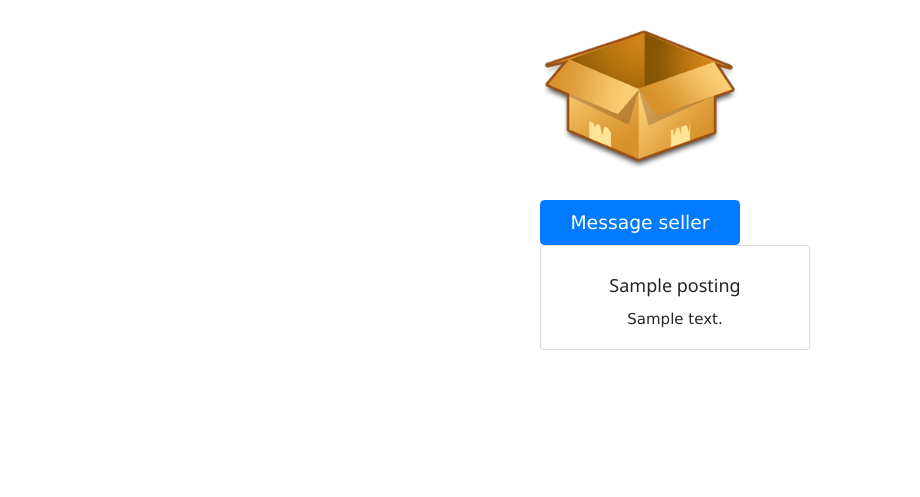
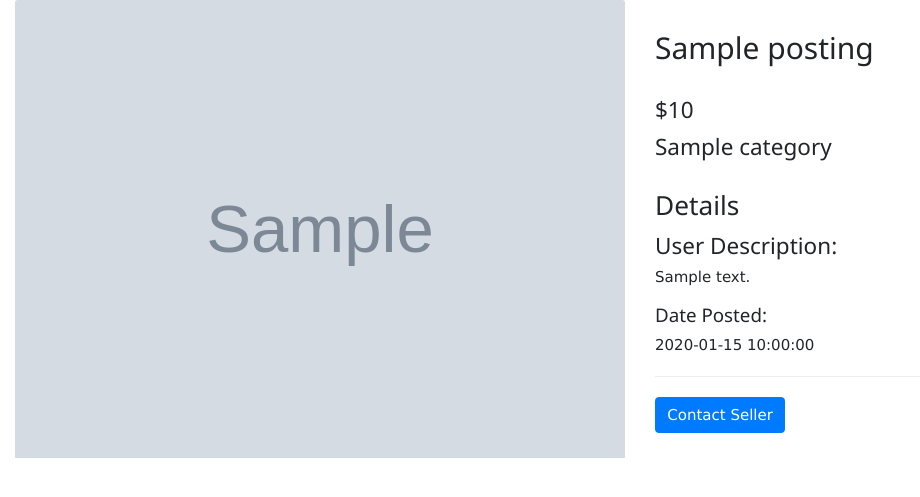
Before and after one commit to mathai1/CSC648-website, a Flask app: template application/templates/posting/posting.html in a window 1280 px wide. Shown: the part 105-602 px from the top of the page, without its empty margins (0-920 px from the left). Run offline with Flask 2, Linux system fonts and the light colour scheme; the template is opened without the code that fills it: most values are stand-ins (such as "Sample title", 1, 10 or a date in 2020); grey boxes marked "Sample" are stand-in pictures; some libraries are stand-ins or nearby versions.

Commit message:
fixed UI for view a post page

```diff
--- a/application/templates/posting/posting.html
+++ b/application/templates/posting/posting.html
@@ -1,10 +1,171 @@
 {% extends "base.html" %}
 {% block title%}posting{% endblock %}
 {% block content %}
-<div class="container-fluid">
-    <div class="mx-auto" style="width: 200px;">
+<!-- <section class="mb-5">
+
+    <div class="row">
+      <div class="col-md-6 mb-4 mb-md-0">
+
+        <div id="mdb-lightbox-ui"></div>
+
+        <div class="mdb-lightbox">
+
+          <div class="row product-gallery mx-1">
+
+            <div class="col-12 mb-0">
+              <figure class="view overlay rounded z-depth-1 main-img">
+                <a href="https://mdbootstrap.com/img/Photos/Horizontal/E-commerce/Vertical/15a.jpg" data-size="710x823">
+                    <img src={{url_for('static', filename=posting["image"] ) }} class="img-fluid z-depth-1" alt="Responsive image">
+                </a>
+              </figure>
+            </div>
+
+          </div>
+
+        </div>
+
+      </div>
+      <div class="col-md-6">
+
+        <h5>{{posting['title']}}</h5>
+        <p class="mb-2 text-muted text-uppercase small">Shirts</p>
+
+        <p><span class="mr-1"><strong>${{posting['price']}}</strong></span></p>
+        <p class="pt-1">{{posting['description']}}</p>
+
+        <hr>
+
+        <button type="button" class="btn btn-primary btn-md mr-1 mb-2">Contact Seller</button>
+      </div>
+    </div>
+
+  </section> -->
+
+ <div class="container-fluid">
+    <div class="row">
+        <div class="col-lg">
+            <img src={{url_for('static', filename=posting["image"] ) }} class="img-fluid card-img-top" alt="Responsive image">
+        </div>
+        <div class="col">
+            <h2 class="h2" style="margin-top: 2rem; margin-bottom: 2rem;">{{posting['title']}}</h2>
+            <h4 class="h4">${{posting['price']}}</h4>
+            <h4 class="h4" style="margin-bottom: 2rem;">{{posting['category']}}</h4>
+            <h3 class="h3">Details</h3>
+            <h4 class="h4">User Description:</h4>
+            <p>{{posting['description']}}</p>
+            <h5 class="h5">Date Posted:</h5>
+            <p>{{posting['date']}}</p>
+            <hr>
+            <a href="#" class="btn btn-primary">Contact Seller</a>
+        </div>
+    </div>
+ </div>
+
+
+<!-- <div class="container-fluid">
+    <div class="row justify-content-md-center">
+        <h2 class="h2">{{posting['title']}}</h2>
+    </div>
+    <div class="row">
+        <div class="col"></div>
+        <div class="col-lg">
+            <img src={{url_for('static', filename=posting["image"] ) }} class="img-fluid card-img-top" alt="Responsive image">
+        </div>
+        <div class="col"></div>
+    </div>
+    <div class="row justify-content-md-center">
+        <a href="#" class="btn btn-primary">Contact Seller</a>
+    </div>
+    <div class="row">
+        <div class="col"></div>
+        <div class="col-lg">
+            <h3 class="h3">${{posting['price']}}</h3>
+            <p>{{posting['description']}}</p>
+        </div>
+        <div class="col"></div>
+    </div>
+</div> -->
+<!-- <div class="container-fluid">
+
+    <div class="row justify-content-md-center">
+        <div class="col"></div>
+        <div class="col-md">
+            <div class="card mt-4 text-center">
+                <img src={{url_for('static', filename=posting["image"] ) }} class="img-fluid card-img-top" alt="Responsive image">
+                <div class="card-body">
+                    <h3 class="card-title">{{posting['title']}}</h3>
+                    <h4>{{posting['price']}}</h4>
+                    <p class="card-text">{{posting['description']}}</p>
+                    <a href="#" class="btn btn-primary">Contact Seller</a>
+                </div>
+                end of card body
+            </div>
+            end of card
+        </div>
+        end of col-md
+        <div class="col"></div>
+    </div>
+    end of row
+
+</div> -->
+
+
+<!-- /.container -->
+
+<!-- <div class="container-fluid"> -->
+
+    <!-- <div class="d-flex justify-content-center">
+        <h2 class="h2">{{posting['title']}}</h2>
+        <div class="card">
+            <img src={{url_for('static', filename=posting["image"] ) }} class="img-fluid" alt="Responsive image">
+            <h1>Tailored Jeans</h1>
+            <p class="price">$19.99</p>
+            <p>Some text about the jeans..</p>
+            <p><button>Add to Cart</button></p>
+        </div>
+    </div> -->
+    <!-- <div class="d-flex justify-content-center">
+        <span class="border">
+            <img src={{url_for('static', filename=posting["image"] ) }} class="img-fluid" alt="Responsive image">
+        </span>
+    </div> -->
+    <!-- <div class="d-flex justify-content-center">
+        <img class="card-img-top" src={{url_for('static', filename=posting["image"] ) }} alt="Card image cap">
+
+        <div class="card text-center">
+            <div class="card-header">
+                {{posting['price']}}
+            </div>
+            <div class="card-body">
+              <p class="card-text">{{posting['description']}}</p>
+              <a href="#" class="btn btn-primary">Contact Seller</a>
+            </div>
+        </div> -->
+        <!-- <button type="button" class="btn btn-primary btn-lg btn-block">Message seller</button>         -->
+    <!-- </div> -->
+    <!-- <div class="d-flex justify-content-center">
+        <p class="card-text">{{posting['description']}}</p>
+    </div> -->
+<!-- </div> -->
+
+    <!-- <div class="row">
+        <div class="col-6 mx-auto">
+            <h1>{{posting['title']}}</h1>
+        </div>
+    </div>
+    <div class="row">
+        <div class="col-6 mx-auto">
+            <img src={{url_for('static', filename=posting["image"] ) }} class="img-fluid" alt="Responsive image">
+        </div>
+    </div>
+    <div class="row">
+        <div class="col-6 mx-auto">
+            <p class="card-text">{{posting['description']}}</p>
+        </div>
+    </div> -->
+    <!-- <div class="mx-auto" style="width: 200px;">
         <img src='{{url_for('static', filename='images/postings/empty.png')}}' class="img-fluid">
-        <!-- <img src={{url_for('static', filename=posting["image"] ) }} class="img-fluid" alt="Responsive image"> -->
+        <img src={{url_for('static', filename=posting["image"] ) }} class="img-fluid" alt="Responsive image">
         <button type="button" class="btn btn-primary btn-lg btn-block">Message seller</button>
         <div class="card text-center" style="width: 18rem;">
             <div class="card-body">
@@ -12,6 +173,5 @@
               <p class="card-text">{{posting['description']}}</p>
             </div>
         </div>
-    </div>
-</div>
+    </div> -->
 {% endblock %}
```
